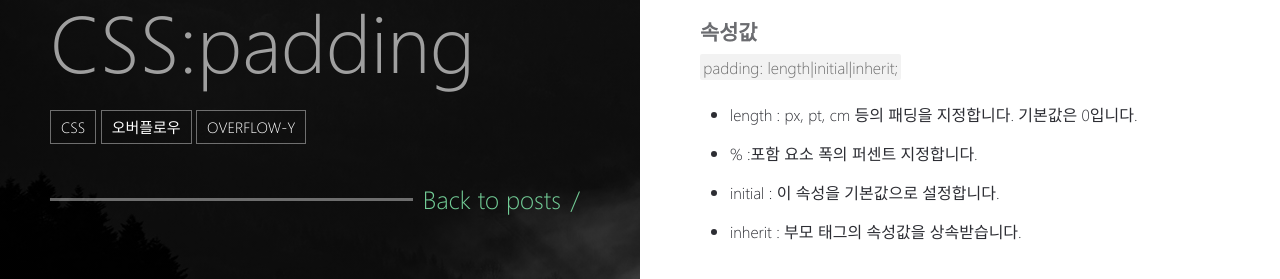
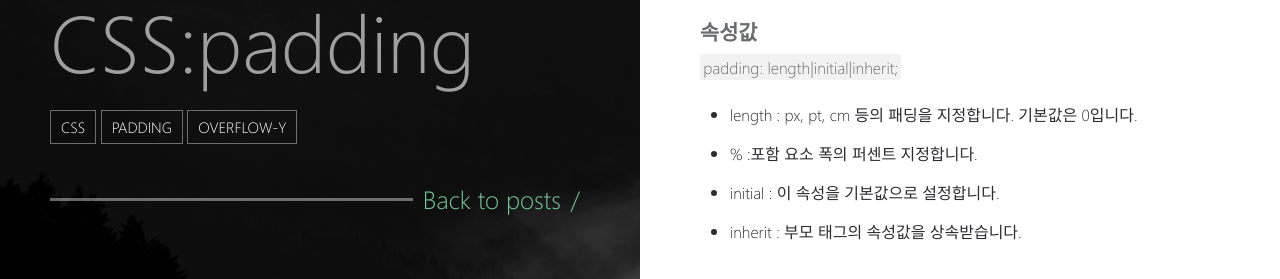
Before and after one commit to yubobae/yubobae.github.com, a Jekyll site: the page built from _posts/css/2018-09-08-padding.md, in a window 1280 px wide. Shown: the part 616-895 px from the top of the page. Built offline with Jekyll 4.4.1, drawn with Linux system fonts in a browser that asks for light colours.

Commit message:
Update 2018-09-08-padding.md

```diff
--- a/_posts/css/2018-09-08-padding.md
+++ b/_posts/css/2018-09-08-padding.md
@@ -4,7 +4,7 @@ title: "CSS:padding "
 excerpt: ""
 tags:
   - css
-  - 오버플로우
+  - padding
   - overflow-y
 
 ---
```
